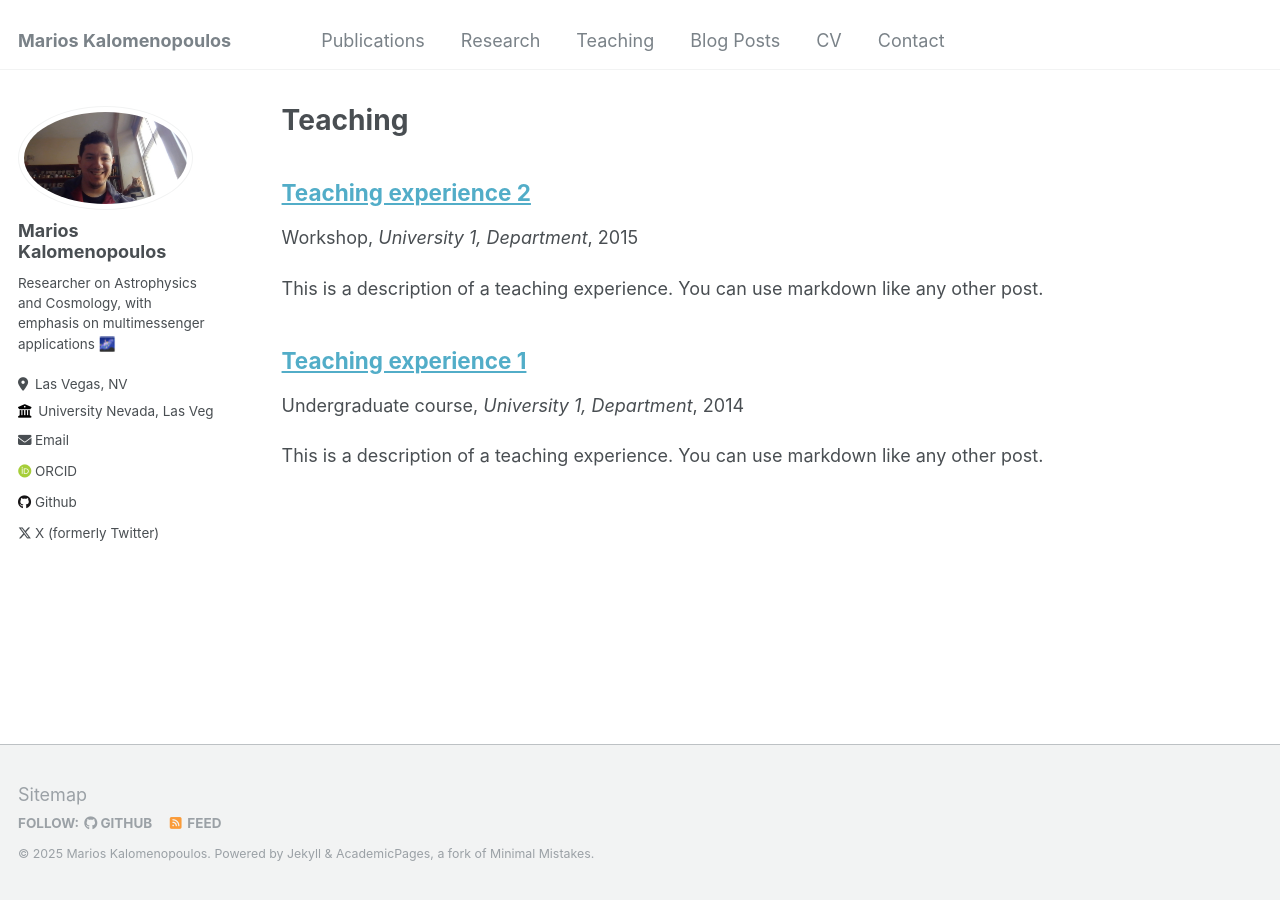
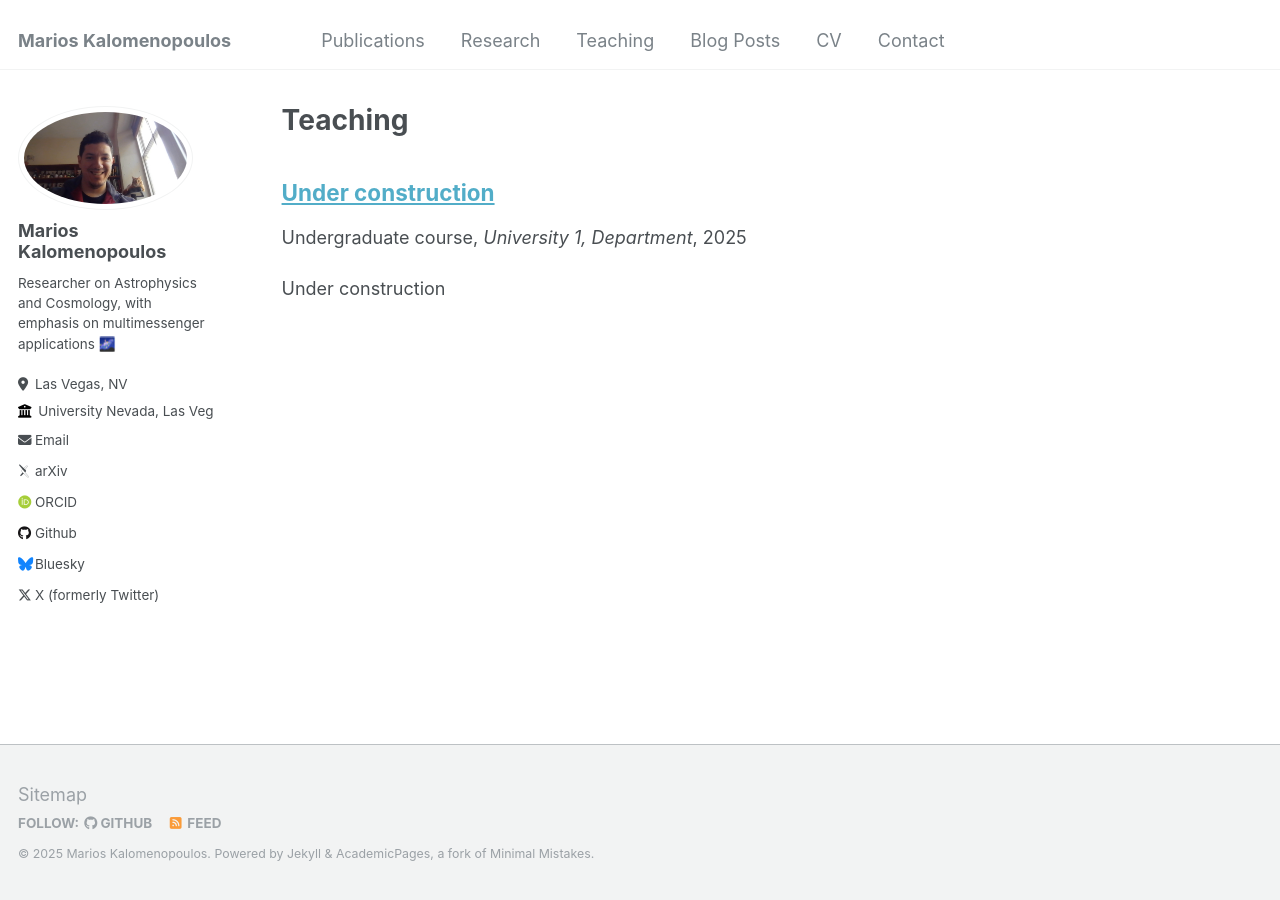
Before and after one commit to MariosNT/mariosnt.github.io, a Jekyll site: the page built from _pages/teaching.html, in a window 1280 px wide. Built offline with Jekyll 4.4.1, drawn with Linux system fonts in a browser that asks for light colours; some web fonts are replaced.

Commit message:
update website
- social
- teaching

```diff
--- a/_config.yml
+++ b/_config.yml
@@ -31,7 +31,7 @@ author:
   email            : "marios.kalomenopoulos@unlv.edu"
 
   # Academic websites
-  arxiv            : # URL - Update with the correct link to your profile
+  arxiv            : "https://arxiv.org/search/?query=Kalomenopoulos%2C+Marios&searchtype=all&abstracts=show&order=-announced_date_first&size=50"
   googlescholar    : # "https://scholar.google.com/citations?user=PS_CX0AAAAAJ"
   impactstory      : # URL
   orcid            : "https://orcid.org/my-orcid?orcid=0000-0001-6677-949X"
@@ -47,7 +47,7 @@ author:
   stackoverflow    : # User number or user number and name (i.e., use "1" or "1/jeff-atwood")
 
   # Social media
-  bluesky          : # "bsky.app" # Replace this with you Bluesky username
+  bluesky          : marioskalomen.bsky.social
   facebook         : # Username
   flickr           : # Username
   foursquare       : # Username
--- a/_teaching/2014-spring-teaching-1.md
+++ b/_teaching/2014-spring-teaching-1.md
@@ -1,20 +1,14 @@
 ---
-title: "Teaching experience 1"
+title: "Under construction"
 collection: teaching
 type: "Undergraduate course"
 permalink: /teaching/2014-spring-teaching-1
 venue: "University 1, Department"
-date: 2014-01-01
+date: ....-01-01
 location: "City, Country"
 ---
 
-This is a description of a teaching experience. You can use markdown like any other post.
+Under construction
 
-Heading 1
+Under construction
 ======
-
-Heading 2
-======
-
-Heading 3
-======
--- a/_teaching/2015-spring-teaching-2.md
+++ /dev/null
@@ -1,20 +0,0 @@
----
-title: "Teaching experience 2"
-collection: teaching
-type: "Workshop"
-permalink: /teaching/2015-spring-teaching-1
-venue: "University 1, Department"
-date: 2015-01-01
-location: "City, Country"
----
-
-This is a description of a teaching experience. You can use markdown like any other post.
-
-Heading 1
-======
-
-Heading 2
-======
-
-Heading 3
-======
```
